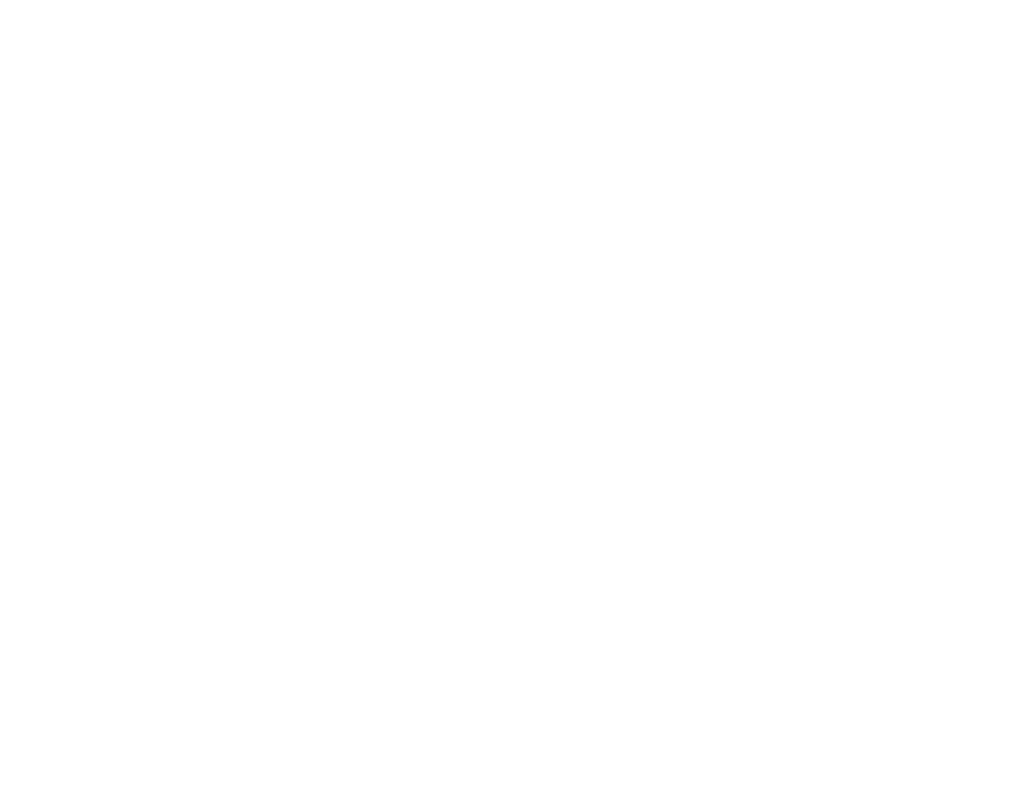
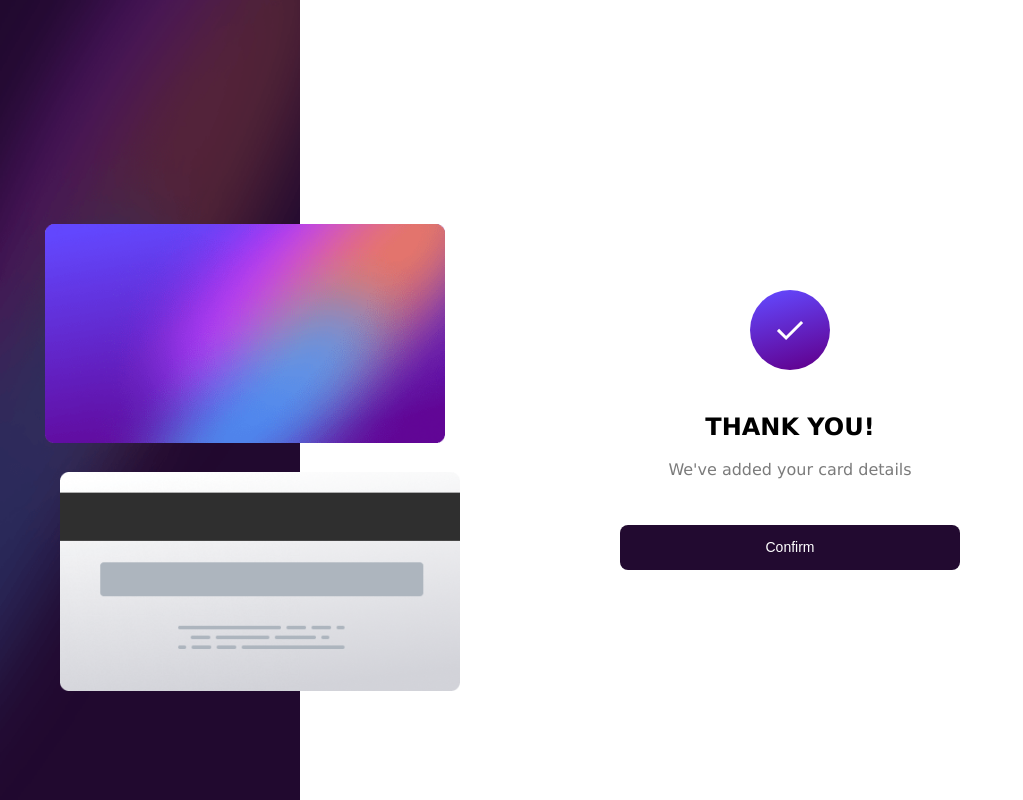
Before and after one commit to Inienamikpoh/InputForm, a plain HTML site: page authenciation.html in a window 1280 px wide. Shown: the whole page, without its empty margins (0-1023 px from the left). Drawn offline with Linux system fonts and the light colour scheme.

Commit message:
ultimate commit

```diff
--- a/authenciation.css
+++ b/authenciation.css
@@ -0,0 +1,194 @@
+*{
+    box-sizing: border-box;
+    margin: 0;
+    padding: 0;
+}
+
+
+
+body{
+    font-family:'Lucida Sans', 'Lucida Sans Regular', 'Lucida Grande', 'Lucida Sans Unicode', Geneva, Verdana, sans-serif;
+}
+
+@media screen and (min-width: 340px){
+
+    .container{
+        height: 100vh;
+        width: 100vw;
+    }
+    .image_background{
+        position: relative;
+    }
+    .small_background{
+        height: 260px;
+        width: 100%;
+    }
+    .big_background{
+        display: none;
+    }
+    .front_card img{
+        position: absolute;
+        top: 130px;
+        left: 6%;
+        z-index: 2;
+        width: 300px;
+    }
+    .back_card img{
+        position: absolute;
+        top: 30px;
+        right: 8%;
+        z-index: 1;
+        width: 300px;
+    }
+    .white_background{
+        flex: 1;
+        display: flex;
+        align-items: center;
+        justify-content: center;
+    }
+    .info{
+        display: flex;
+        flex-direction: column;
+        align-items: center;
+        justify-content: space-between;
+        padding: 60px 0 0;
+        height: 340px;
+        width: 340px;
+    }
+    .info h3{
+        font-size: 13px;
+        color: #220a30;
+        font-weight: 500;
+        padding-left: 1
+    }
+    .info p{
+        font-size: 16px;
+        color: #7b7b7b;
+        font-weight: 500;
+        margin-bottom: 7px;
+    }
+    .info .words{
+        height: 26%;
+        display: flex;
+        flex-direction: column;
+        align-items: center;
+        justify-content: space-between;
+    }
+    button{
+        height: 45px;
+        width: 100%;
+        font-size: 14px;
+        font-weight: 500;
+        background-color: #220A30;
+        color: white;
+        border: none;
+        border-radius: 8px;
+    }
+}
+
+@media screen and (min-width: 760px) {
+    .container{
+        display: flex;
+    }
+    .small_background{
+        display: none;
+    }
+    .big_background{
+        display: block;
+        height: 100%;
+        width: 300px;
+    }
+    .container{
+        position: relative;
+    }
+    .front_card img{
+        position: absolute;
+        top: 32%;
+        left: 7%;
+    }
+    .back_card img{
+        position: absolute;
+        top: 57%;
+        left: 7%;
+    }
+    .front_card img,
+    .back_card img{
+        width: 320px;
+    }
+
+}
+
+@media screen and (min-width: 980px){
+    .front_card img,
+    .back_card img{
+        width: 360px;
+    }
+    .front_card img{
+        top: 28%;
+        left: 15%;
+    }
+    .back_card img{
+        top: 59%;
+        left: 20%;
+    }
+}
+
+@media screen and (min-width: 1008px){
+    .front_card img,
+    .back_card img{
+        width: 400px;
+    }
+    .front_card img{
+        top: 28%;
+        left: 15%;
+    }
+    .back_card img{
+        top: 59%;
+        left: 20%;
+    }
+}
+
+@media screen and (min-width: 1330px){
+    .big_background{
+        width: 350px;
+    }
+    .front_card img,
+    .back_card img{
+        width: 450px;
+    }
+    .front_card img{
+        top: 28%;
+        left: 35%;
+    }
+    .back_card img{
+        top: 57%;
+        left: 50%;
+    }
+}
+@media screen and (min-width: 1360px){
+    .big_background{
+        width: 350px;
+    }
+    .front_card img,
+    .back_card img{
+        width: 450px;
+    }
+    .front_card img{
+        top: 28%;
+        left: 35%;
+    }
+    .back_card img{
+        top: 57%;
+        left: 50%;
+    }
+}
+
+@media screen and (min-width: 1440px){
+    .big_background{
+        width: 500px;
+    }
+    .front_card img,
+    .back_card img{
+        width: 500px;
+    }
+}
--- a/authenciation.html
+++ b/authenciation.html
@@ -5,9 +5,34 @@
     <meta http-equiv="X-UA-Compatible" content="IE=edge">
     <meta name="viewport" content="width=device-width, initial-scale=1.0">
     <link rel="stylesheet" href="authenciation.css">
-    <title>Authenciation</title>
+    <title>CardInputForm</title>
 </head>
 <body>
-
+    <div class="container">
+        <div class="image_background">
+            <img class="small_background" src="images/bg-main-mobile.png" alt="Small background image">
+            <img class="big_background" src="images/bg-main-desktop.png" alt="Big background image">
+            <div class="front_card">
+                <img src="images/bg-card-front.png" alt="Front of the card">
+            </div>
+            <div class="back_card">
+                <img src="images/bg-card-back.png" alt="Back of the card">
+            </div>
+        </div>
+        <div class="white_background">
+            <div class="info">
+                <div class="first">
+                    <img src="images/icon-complete.svg" alt="thankyou svg" class="thank_you">
+                </div>
+                <div class="words">
+                    <h2>THANK YOU!</h2>
+                    <p>We've added your card details</p>
+                </div>
+                <button>
+                    Confirm
+                </button>
+            </div>
+        </div>
+    </div>
 </body>
 </html>
--- a/style.css
+++ b/style.css
@@ -77,6 +77,7 @@ body{
         color: white;
         border: none;
         border-radius: 8px;
+        width: 340px;
     }
     .first input,
     .second input{
```
Also changed, not shown: index.html (+5 -3 lines), 1 other file.
